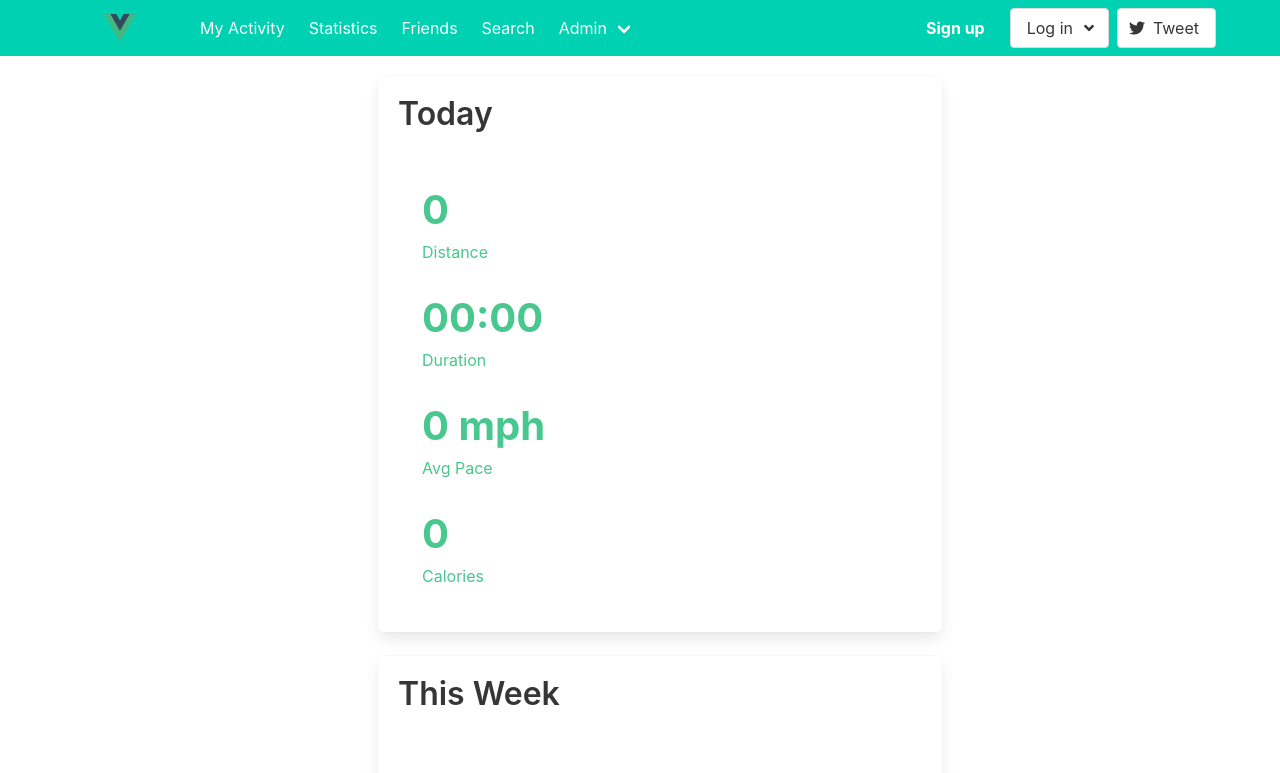
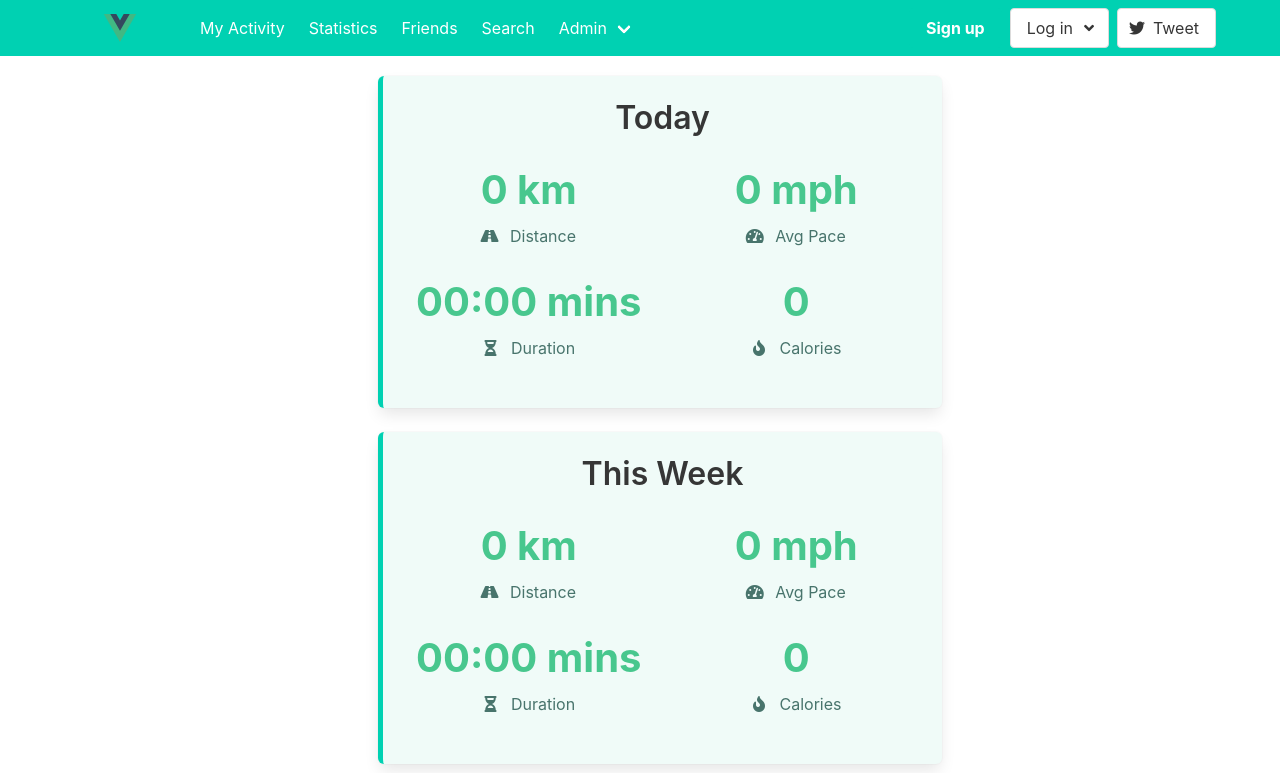
Before and after one commit to ericadubie/CPS493-Spring24-Final, a Vue app in the folder client/: page / in a window 1280 px wide. Shown: the top 773 px of the page. Built offline with nearby package versions, Linux system fonts and the light colour scheme.

Commit message:
Updated WorkoutSummary component styling

```diff
--- a/client/src/components/WorkoutSummary.vue
+++ b/client/src/components/WorkoutSummary.vue
@@ -9,36 +9,54 @@ const props = defineProps<{
 </script>
 
 <template>
-    <div class="box has-text-success summary">
-        <h2 class="title">{{ title }}</h2>
-        <div class="column is-multiline is-mobile">
-            <div class="column is-half">
-                <p class="value">{{ distance }}</p>
-                <p class="caption">Distance</p>
+    <div class="box has-text-centered has-text-success summary">
+        <h2 class="title is-3">{{ title }}</h2>
+        <div class="columns is-mobile is-multiline is-centered">
+            <div class="column is-half-mobile">
+                <p class="value">{{ distance }} km</p>
+                <p class="caption"><span class="icon is-small"><i class="fas fa-road"></i></span> Distance</p>
+                <p class="value">{{ duration }} mins</p>
+                <p class="caption"><span class="icon is-small"><i class="fas fa-hourglass-half"></i></span> Duration</p>
             </div>
-            <div class="column is-half">
-                <p class="value">{{ duration }}</p>
-                <p class="caption">Duration</p>
-            </div>
-            <div class="column is-half">
+            <div class="column is-half-mobile">
                 <p class="value">{{ avgPace ? avgPace : 0 }} mph</p>
-                <p class="caption">Avg Pace</p>
-            </div>
-            <div class="column is-half">
+                <p class="caption"><span class="icon is-small"><i class="fas fa-tachometer-alt"></i></span> Avg Pace</p>
                 <p class="value">{{ calories }}</p>
-                <p class="caption">Calories</p>
+                <p class="caption"><span class="icon is-small"><i class="fas fa-fire"></i></span> Calories</p>
             </div>
         </div>
-  </div>
+    </div>
 </template>
 
 <style scoped>
+
+.summary {
+  background-color: #f0fbf8; /* A very light green, adjust the shade as needed */
+  border-left: 5px solid var(--bulma-primary, #00d1b2); /* Bulma primary color, with a fallback */
+  padding: 1.5rem;
+}
+
+.summary:hover {
+  background-color: #bdffec;
+  transition: background-color 0.3s ease;
+}
+
+.summary .caption {
+  color: #48746c;
+}
+
 .summary .value {
   font-size: 2.5rem;
   font-weight: 700;
+  margin-bottom: 0.25rem;
 }
 .summary .caption {
   font-size: 1rem;
+  margin-bottom: 1.5rem;
+}
+
+.summary .caption .icon {
+  margin-right: 0.5rem; /* Space between the icon and the caption text */
 }
 
 </style>
```
